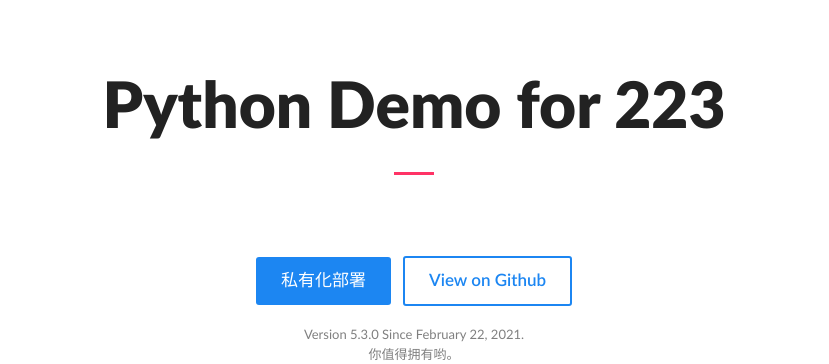
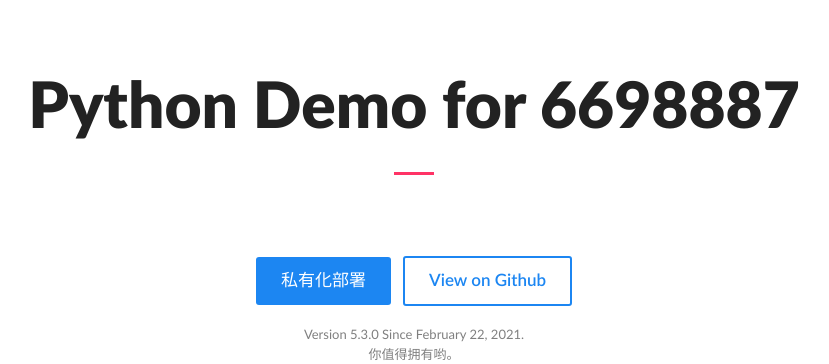
Before and after one commit to saafu/python-demo, a Flask app: page / in a window 1280 px wide. Shown: the part 88-452 px from the top of the page, without its empty margins (226-1055 px from the left). Run offline with Flask 2, Linux system fonts and the light colour scheme.

Commit message:
11111 111 @deploy 1111

```diff
--- a/templates/index.html
+++ b/templates/index.html
@@ -84,7 +84,7 @@
   <main>
       <div id="main">
         <div id="hero">
-          <h1>Python Demo for 223</h1>
+          <h1>Python Demo for 6698887</h1>
           <p></p >
         </div>
         <div id="action-buttons">
```
